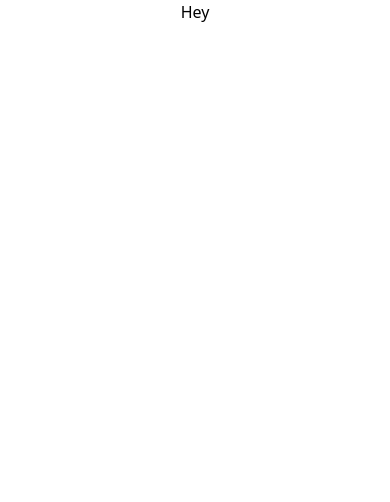
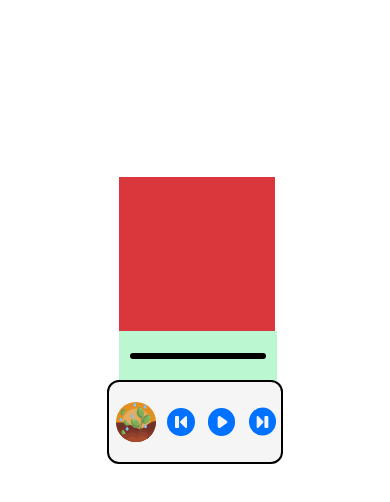
Before and after one commit to ShashwatMishra2411/Music-Player, a website: page index.html in a window 390 px wide. Drawn offline with nearby package versions, Linux system fonts and the light colour scheme.

Commit message:
Responsiveness Improved And SVGs Added

```diff
--- a/index.html
+++ b/index.html
@@ -4,6 +4,7 @@
     <meta charset="UTF-8">
     <meta name="viewport" content="width=device-width, initial-scale=1.0">
     <script src="https://cdn.tailwindcss.com"></script>
+    <link rel="stylesheet" href="style.css">
     <script>
       tailwind.config = {
         theme: {
@@ -17,7 +18,16 @@
     </script>
     <title>Music PLayer</title>
 </head>
-<body class="flex justify-center items-center">
-    <div id="main" class="">Hey</div>
+<body class="w-[100vw] h-[100vh]">
+    <div id="main" class="flex relative w-[45vw] border-2 border-black h-[10vh] rounded-xl bg-[whitesmoke] left-[27.5vw] top-[45vh] justify-around self-center overflow-hidden z-[1]">
+    <img src="ex.svg" alt="" class="flex self-center h-10 w-10 relative ml-1 justify-center">
+    <img id="prev" src="prev.svg" alt="" class="flex self-center sm:h-[6vh] h-[8vw] relative ml-1 justify-center active:scale-[1.1]">
+    <img id="play" src="play.svg" alt="" class="flex self-center sm:h-[6vh] h-[8vw] relative ml-1 justify-center active:scale-[1.1]">
+    <img id="next" src="next.svg" alt="" class="flex self-center sm:h-[6vh] h-[8vw] relative ml-1 justify-center active:scale-[1.1]">
+    <audio src="blast.mp3" id="audio"></audio>
+  </div>
+  <div class="after"></div>
+  <div id="status" class="flex items-center justify-center h-[6vh] w-[40.5vw] bg-green-200 relative right-[63vw] z-[0] top-[4.2vh] left-[30.5vw] md:top-[-6vh] md:left-[29vw]"><div id="pro" class="h-[0.7vh] w-[35vw] bg-black rounded-full"></div></div>
+  <script src="script.js"></script>
 </body>
 </html>
--- /dev/null
+++ b/script.js
@@ -0,0 +1,4 @@
+play.addEventListener("click", ()=>{
+    audio.play()
+})
+console.log(play)
--- a/style.css
+++ b/style.css
@@ -1,3 +1,33 @@
 @import './node_modules/tailwindcss/base.css';
 @import './node_modules/tailwindcss/components.css';
+.after{
+    content: '';
+    margin-left: 0.5rem;
+    color: red;
+    background-color: #da373d;
+    overflow: hidden;
+    display: block;
+    position: relative;
+    height: 35vh;
+    width: 40vw;
+    z-index: -1;
+    left: 28.5vw;
+    top: 1.3vh;
+  }
+@media screen and (max-width: 768px){
+    .after{
+        content: '';
+        margin-left: 0.5rem;
+        color: red;
+        background-color: #da373d;
+        overflow: hidden;
+        display: block;
+        position: relative;
+        height: 25vh;
+        width: 40vw;
+        z-index: -1;
+        top: 11vh;
+      }
+}
+
 @import './node_modules/tailwindcss/utilities.css';
```
Also changed, not shown: ex.svg (added), next.svg (added), pause.svg (added), play.svg (added), prev.svg (added), 1 other file.
